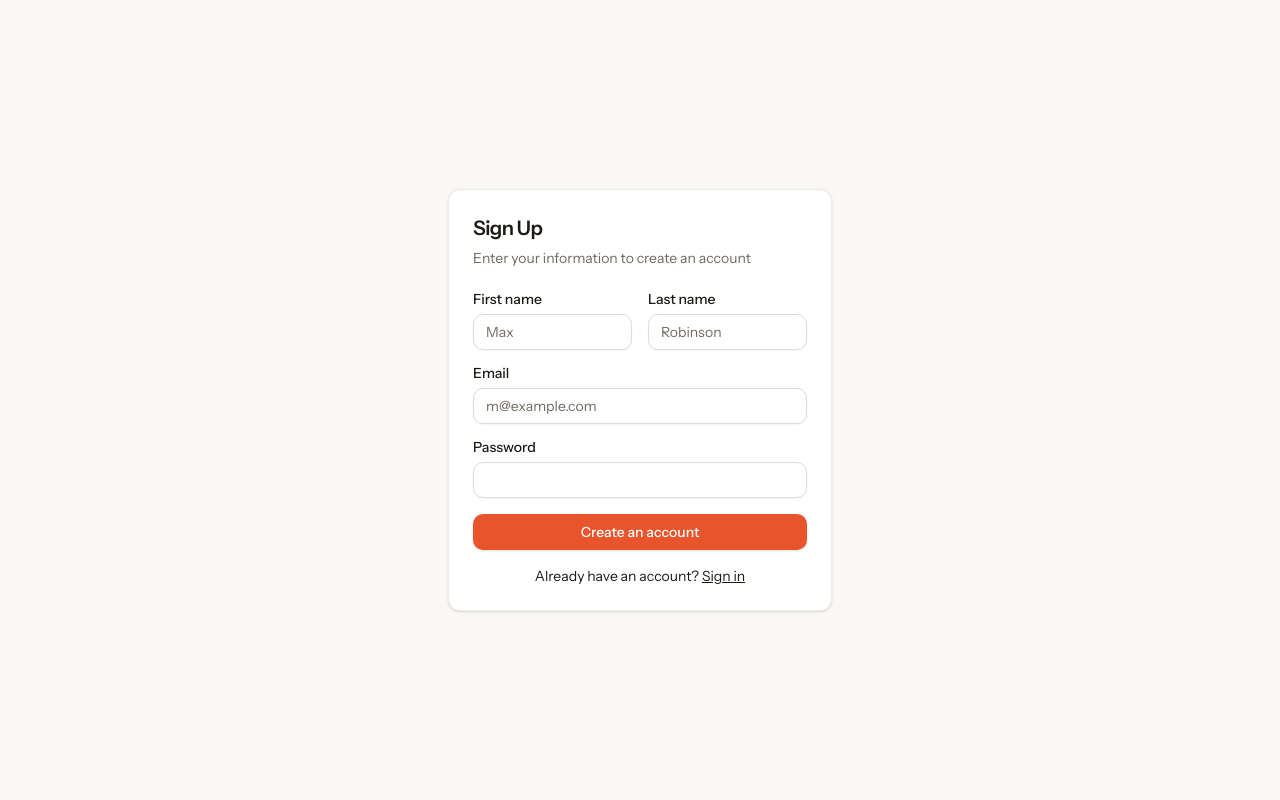
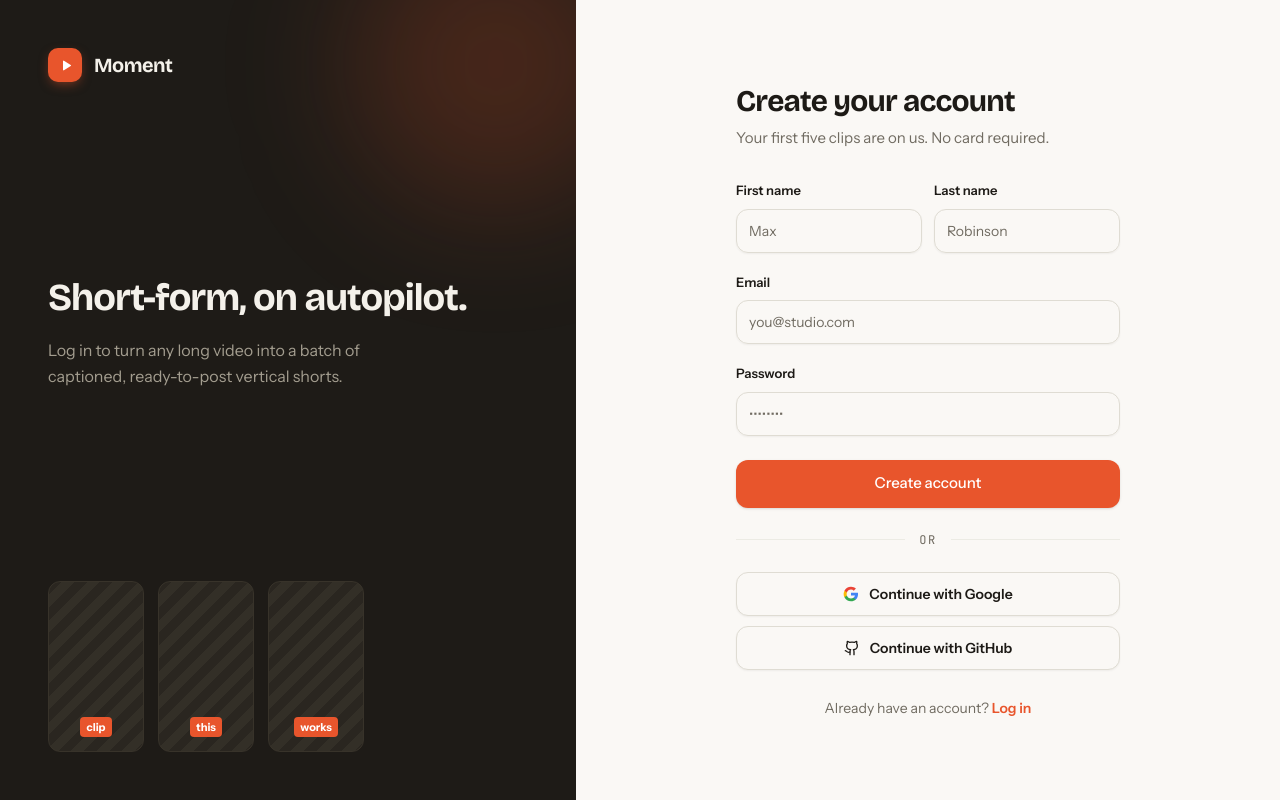
Before and after one commit to Manas-33/moment, a Next.js app in the folder client/: page /signup in a window 1280 px wide. Built offline with nearby package versions, Linux system fonts and the light colour scheme.

Commit message:
Restyle auth pages and complete OAuth callback

```diff
--- /dev/null
+++ b/client/app/auth/callback/route.ts
@@ -0,0 +1,20 @@
+import { NextResponse } from "next/server"
+
+import { createClient } from "@/utils/supabase/server"
+
+// OAuth (Google/GitHub) redirects here with a `code` to exchange for a session.
+export async function GET(request: Request) {
+  const { searchParams, origin } = new URL(request.url)
+  const code = searchParams.get("code")
+  const next = searchParams.get("next") ?? "/dashboard"
+
+  if (code) {
+    const supabase = await createClient()
+    const { error } = await supabase.auth.exchangeCodeForSession(code)
+    if (!error) {
+      return NextResponse.redirect(`${origin}${next}`)
+    }
+  }
+
+  return NextResponse.redirect(`${origin}/error`)
+}
--- a/client/app/login/page.tsx
+++ b/client/app/login/page.tsx
@@ -1,9 +1,10 @@
+import { AuthShell } from "@/components/auth-shell";
 import { LoginForm } from "@/components/login-form";
 
 export default function LoginPage() {
   return (
-    <div className="flex h-svh items-center justify-center">
+    <AuthShell>
       <LoginForm />
-    </div>
+    </AuthShell>
   );
 }
--- a/client/app/signup/page.tsx
+++ b/client/app/signup/page.tsx
@@ -1,11 +1,12 @@
+import { AuthShell } from "@/components/auth-shell"
 import { SignUpForm } from "@/components/SignUpForm"
 
 const SignUpPage = () => {
-    return (
-        <div className="flex h-svh items-center justify-center">
-            <SignUpForm/>
-        </div>
-    )
+  return (
+    <AuthShell>
+      <SignUpForm />
+    </AuthShell>
+  )
 }
 
 export default SignUpPage
--- a/client/components/SignInGithubButton.tsx
+++ b/client/components/SignInGithubButton.tsx
@@ -6,12 +6,17 @@ import { Button } from "./ui/button"
 import { signInWithGithub } from "@/lib/auth-action"
 
 const SignInWithGithubButton = () => {
-    return (
-        <Button type="button" variant="outline" className="w-full" onClick={() => signInWithGithub()}>
-            <Github className="mr-2 h-4 w-4" />
-            Login with GitHub
-        </Button>
-    )
+  return (
+    <Button
+      type="button"
+      variant="outline"
+      className="h-11 w-full gap-2.5 rounded-xl text-sm font-semibold"
+      onClick={() => signInWithGithub()}
+    >
+      <Github className="h-[18px] w-[18px]" />
+      Continue with GitHub
+    </Button>
+  )
 }
 
 export default SignInWithGithubButton
--- a/client/components/SignInGoogleButton.tsx
+++ b/client/components/SignInGoogleButton.tsx
@@ -3,12 +3,27 @@
 import { Button } from "./ui/button"
 import { signInWithGoogle } from "@/lib/auth-action"
 
+const GoogleIcon = () => (
+  <svg viewBox="0 0 24 24" className="h-[18px] w-[18px]" aria-hidden>
+    <path fill="#4285F4" d="M22.56 12.25c0-.78-.07-1.53-.2-2.25H12v4.26h5.92a5.06 5.06 0 0 1-2.2 3.32v2.76h3.56c2.08-1.92 3.28-4.74 3.28-8.09Z" />
+    <path fill="#34A853" d="M12 23c2.97 0 5.46-.98 7.28-2.66l-3.56-2.76c-.98.66-2.23 1.06-3.72 1.06-2.86 0-5.29-1.93-6.16-4.53H2.18v2.84A11 11 0 0 0 12 23Z" />
+    <path fill="#FBBC05" d="M5.84 14.11a6.6 6.6 0 0 1 0-4.22V7.05H2.18a11 11 0 0 0 0 9.9l3.66-2.84Z" />
+    <path fill="#EA4335" d="M12 5.38c1.62 0 3.06.56 4.21 1.64l3.15-3.15C17.45 2.09 14.97 1 12 1a11 11 0 0 0-9.82 6.05l3.66 2.84C6.71 7.29 9.14 5.38 12 5.38Z" />
+  </svg>
+)
+
 const SignInWithGoogleButton = () => {
-    return (
-        <Button type="button" variant="outline" className="w-full" onClick={() => signInWithGoogle()}>
-            Login with Google
-        </Button>
-    )
+  return (
+    <Button
+      type="button"
+      variant="outline"
+      className="h-11 w-full gap-2.5 rounded-xl text-sm font-semibold"
+      onClick={() => signInWithGoogle()}
+    >
+      <GoogleIcon />
+      Continue with Google
+    </Button>
+  )
 }
 
 export default SignInWithGoogleButton
--- a/client/components/SignUpForm.tsx
+++ b/client/components/SignUpForm.tsx
@@ -1,75 +1,60 @@
-import Link from "next/link";
+import Link from "next/link"
 
-import { Button } from "@/components/ui/button";
-import {
-  Card,
-  CardContent,
-  CardDescription,
-  CardHeader,
-  CardTitle,
-} from "@/components/ui/card";
-import { Input } from "@/components/ui/input";
-import { Label } from "@/components/ui/label";
-import { signup } from "@/lib/auth-action";
+import { Button } from "@/components/ui/button"
+import { Input } from "@/components/ui/input"
+import { Label } from "@/components/ui/label"
+import { signup } from "@/lib/auth-action"
+import SignInWithGoogleButton from "./SignInGoogleButton"
+import SignInWithGithubButton from "./SignInGithubButton"
 
 export function SignUpForm() {
   return (
-    <Card className="mx-auto max-w-sm">
-      <CardHeader>
-        <CardTitle className="text-xl">Sign Up</CardTitle>
-        <CardDescription>
-          Enter your information to create an account
-        </CardDescription>
-      </CardHeader>
-      <CardContent>
-        <form action="">
-          <div className="grid gap-4">
-            <div className="grid grid-cols-2 gap-4">
-              <div className="grid gap-2">
-                <Label htmlFor="first-name">First name</Label>
-                <Input
-                  name="first-name"
-                  id="first-name"
-                  placeholder="Max"
-                  required
-                />
-              </div>
-              <div className="grid gap-2">
-                <Label htmlFor="last-name">Last name</Label>
-                <Input
-                  name="last-name"
-                  id="last-name"
-                  placeholder="Robinson"
-                  required
-                />
-              </div>
-            </div>
-            <div className="grid gap-2">
-              <Label htmlFor="email">Email</Label>
-              <Input
-                name="email"
-                id="email"
-                type="email"
-                placeholder="m@example.com"
-                required
-              />
-            </div>
-            <div className="grid gap-2">
-              <Label htmlFor="password">Password</Label>
-              <Input name="password" id="password" type="password" />
-            </div>
-            <Button formAction={signup} type="submit" className="w-full">
-              Create an account
-            </Button>
+    <>
+      <h1 className="font-display text-3xl font-bold tracking-tight text-foreground">Create your account</h1>
+      <p className="mt-2 text-[15px] text-muted-foreground">
+        Your first five clips are on us. No card required.
+      </p>
+
+      <form className="mt-8 flex flex-col">
+        <div className="grid grid-cols-2 gap-3">
+          <div className="flex flex-col">
+            <Label htmlFor="first-name" className="mb-2 text-[13px] font-semibold text-foreground">First name</Label>
+            <Input id="first-name" name="first-name" placeholder="Max" className="h-11 rounded-xl" required />
           </div>
-        </form>
-        <div className="mt-4 text-center text-sm">
-          Already have an account?{" "}
-          <Link href="/login" className="underline">
-            Sign in
-          </Link>
+          <div className="flex flex-col">
+            <Label htmlFor="last-name" className="mb-2 text-[13px] font-semibold text-foreground">Last name</Label>
+            <Input id="last-name" name="last-name" placeholder="Robinson" className="h-11 rounded-xl" required />
+          </div>
         </div>
-      </CardContent>
-    </Card>
-  );
+
+        <Label htmlFor="email" className="mb-2 mt-5 text-[13px] font-semibold text-foreground">Email</Label>
+        <Input id="email" name="email" type="email" placeholder="you@studio.com" className="h-11 rounded-xl" required />
+
+        <Label htmlFor="password" className="mb-2 mt-5 text-[13px] font-semibold text-foreground">Password</Label>
+        <Input id="password" name="password" type="password" placeholder="••••••••" className="h-11 rounded-xl" required />
+
+        <Button formAction={signup} type="submit" className="mt-6 h-12 rounded-xl text-[15px]">
+          Create account
+        </Button>
+      </form>
+
+      <div className="my-6 flex items-center gap-3.5">
+        <div className="h-px flex-1 bg-border" />
+        <span className="label-mono text-xs text-muted-foreground">or</span>
+        <div className="h-px flex-1 bg-border" />
+      </div>
+
+      <div className="flex flex-col gap-2.5">
+        <SignInWithGoogleButton />
+        <SignInWithGithubButton />
+      </div>
+
+      <p className="mt-7 text-center text-sm text-muted-foreground">
+        Already have an account?{" "}
+        <Link href="/login" className="font-semibold text-primary hover:underline">
+          Log in
+        </Link>
+      </p>
+    </>
+  )
 }
--- /dev/null
+++ b/client/components/auth-shell.tsx
@@ -0,0 +1,47 @@
+import Link from "next/link"
+
+import { Logo } from "./logo"
+
+const CLIP_HATCH: React.CSSProperties = {
+  background:
+    "repeating-linear-gradient(135deg,#2A2620,#2A2620 9px,#332F27 9px,#332F27 18px)",
+}
+
+export function AuthShell({ children }: { children: React.ReactNode }) {
+  return (
+    <div className="flex min-h-svh bg-background">
+      {/* brand panel */}
+      <div className="relative hidden w-[45%] max-w-[600px] flex-none flex-col justify-between overflow-hidden bg-[#1E1B17] p-12 lg:flex">
+        <div className="absolute -right-16 -top-20 h-72 w-72 rounded-full bg-primary/20 blur-3xl" />
+        <Link href="/" className="relative flex items-center gap-3">
+          <Logo size={34} />
+          <span className="font-display text-xl font-bold tracking-tight text-[#F4F1EA]">Moment</span>
+        </Link>
+        <div className="relative">
+          <h2 className="max-w-[420px] font-display text-[38px] font-bold leading-tight tracking-tight text-[#F4F1EA]">
+            Short-form, on autopilot.
+          </h2>
+          <p className="mt-4 max-w-sm text-base leading-relaxed text-[#A39D8F]">
+            Log in to turn any long video into a batch of captioned, ready-to-post vertical shorts.
+          </p>
+        </div>
+        <div className="relative flex gap-3.5">
+          {["clip", "this", "works"].map((w) => (
+            <div
+              key={w}
+              className="flex aspect-[9/16] w-24 items-end justify-center rounded-xl border border-[#38332A] pb-3.5"
+              style={CLIP_HATCH}
+            >
+              <span className="rounded bg-primary px-1.5 py-0.5 text-[11px] font-bold text-primary-foreground">{w}</span>
+            </div>
+          ))}
+        </div>
+      </div>
+
+      {/* content */}
+      <div className="flex flex-1 items-center justify-center p-6 sm:p-12">
+        <div className="flex w-full max-w-sm flex-col">{children}</div>
+      </div>
+    </div>
+  )
+}
--- a/client/components/login-form.tsx
+++ b/client/components/login-form.tsx
@@ -1,71 +1,66 @@
-import { cn } from "@/lib/utils"
+import Link from "next/link"
+
 import { Button } from "@/components/ui/button"
-import {
-  Card,
-  CardContent,
-  CardDescription,
-  CardHeader,
-  CardTitle,
-} from "@/components/ui/card"
 import { Input } from "@/components/ui/input"
 import { Label } from "@/components/ui/label"
 import { login } from "@/lib/auth-action"
 import SignInWithGoogleButton from "./SignInGoogleButton"
 import SignInWithGithubButton from "./SignInGithubButton"
 
-export function LoginForm({
-  className,
-  ...props
-}: React.ComponentPropsWithoutRef<"div">) {
+export function LoginForm() {
   return (
-    <div className={cn("flex flex-col gap-6", className)} {...props}>
-      <Card>
-        <CardHeader>
-          <CardTitle className="text-2xl">Login</CardTitle>
-          <CardDescription>
-            Enter your email below to login to your account
-          </CardDescription>
-        </CardHeader>
-        <CardContent>
-          <form >
-            <div className="flex flex-col gap-6">
-              <div className="grid gap-2">
-                <Label htmlFor="email">Email</Label>
+    <>
+      <h1 className="font-display text-3xl font-bold tracking-tight text-foreground">Log in</h1>
+      <p className="mt-2 text-[15px] text-muted-foreground">
+        Welcome back. Let&apos;s make some shorts.
+      </p>
+
+      <form className="mt-8 flex flex-col">
+        <Label htmlFor="email" className="mb-2 text-[13px] font-semibold text-foreground">Email</Label>
         <Input
           id="email"
+          name="email"
           type="email"
-                  name="email"
-                  placeholder="m@example.com"
+          placeholder="you@studio.com"
+          className="h-11 rounded-xl"
           required
         />
+
+        <div className="mb-2 mt-5 flex items-center justify-between">
+          <Label htmlFor="password" className="text-[13px] font-semibold text-foreground">Password</Label>
+          <a href="#" className="text-[13px] font-medium text-primary hover:underline">Forgot?</a>
         </div>
-              <div className="grid gap-2">
-                <div className="flex items-center">
-                  <Label htmlFor="password">Password</Label>
-                  <a
-                    href="#"
-                    className="ml-auto inline-block text-sm underline-offset-4 hover:underline"
-                  >
-                    Forgot your password?
-                  </a>
+        <Input
+          id="password"
+          name="password"
+          type="password"
+          placeholder="••••••••"
+          className="h-11 rounded-xl"
+          required
+        />
+
+        <Button formAction={login} type="submit" className="mt-6 h-12 rounded-xl text-[15px]">
+          Log in
+        </Button>
+      </form>
+
+      <div className="my-6 flex items-center gap-3.5">
+        <div className="h-px flex-1 bg-border" />
+        <span className="label-mono text-xs text-muted-foreground">or</span>
+        <div className="h-px flex-1 bg-border" />
       </div>
-                <Input id="password" type="password" name="password" required />
+
+      <div className="flex flex-col gap-2.5">
+        <SignInWithGoogleButton />
+        <SignInWithGithubButton />
       </div>
-              <Button type="submit" formAction={login} className="w-full">
-                Login
-              </Button>
-              <SignInWithGoogleButton/>
-              <SignInWithGithubButton/>
-            </div>
-            <div className="mt-4 text-center text-sm">
+
+      <p className="mt-7 text-center text-sm text-muted-foreground">
         Don&apos;t have an account?{" "}
-              <a href="/signup" className="underline underline-offset-4">
+        <Link href="/signup" className="font-semibold text-primary hover:underline">
           Sign up
-              </a>
-            </div>
-          </form>
-        </CardContent>
-      </Card>
-    </div>
+        </Link>
+      </p>
+    </>
   )
 }
--- a/client/lib/auth-action.ts
+++ b/client/lib/auth-action.ts
@@ -2,8 +2,17 @@
 
 import { revalidatePath } from "next/cache";
 import { redirect } from "next/navigation";
+import { headers } from "next/headers";
 
 import { createClient } from "@/utils/supabase/server";
+
+async function getOrigin() {
+  const h = await headers();
+  return (
+    h.get("origin") ??
+    (h.get("host") ? `http://${h.get("host")}` : "http://localhost:3000")
+  );
+}
 
 export async function login(formData: FormData) {
   const supabase = createClient();
@@ -67,9 +76,11 @@ export async function signout() {
 
 export async function signInWithGoogle() {
   const supabase = createClient();
+  const origin = await getOrigin();
   const { data, error } = await (await supabase).auth.signInWithOAuth({
     provider: "google",
     options: {
+      redirectTo: `${origin}/auth/callback`,
       queryParams: {
         access_type: "offline",
         prompt: "consent",
@@ -87,9 +98,11 @@ export async function signInWithGoogle() {
 
 export async function signInWithGithub() {
   const supabase = createClient();
+  const origin = await getOrigin();
   const { data, error } = await (await supabase).auth.signInWithOAuth({
     provider: "github",
     options: {
+      redirectTo: `${origin}/auth/callback`,
       queryParams: {
         access_type: "offline",
         prompt: "consent",
```
Lines whose indentation alone changed are shown as unchanged.
